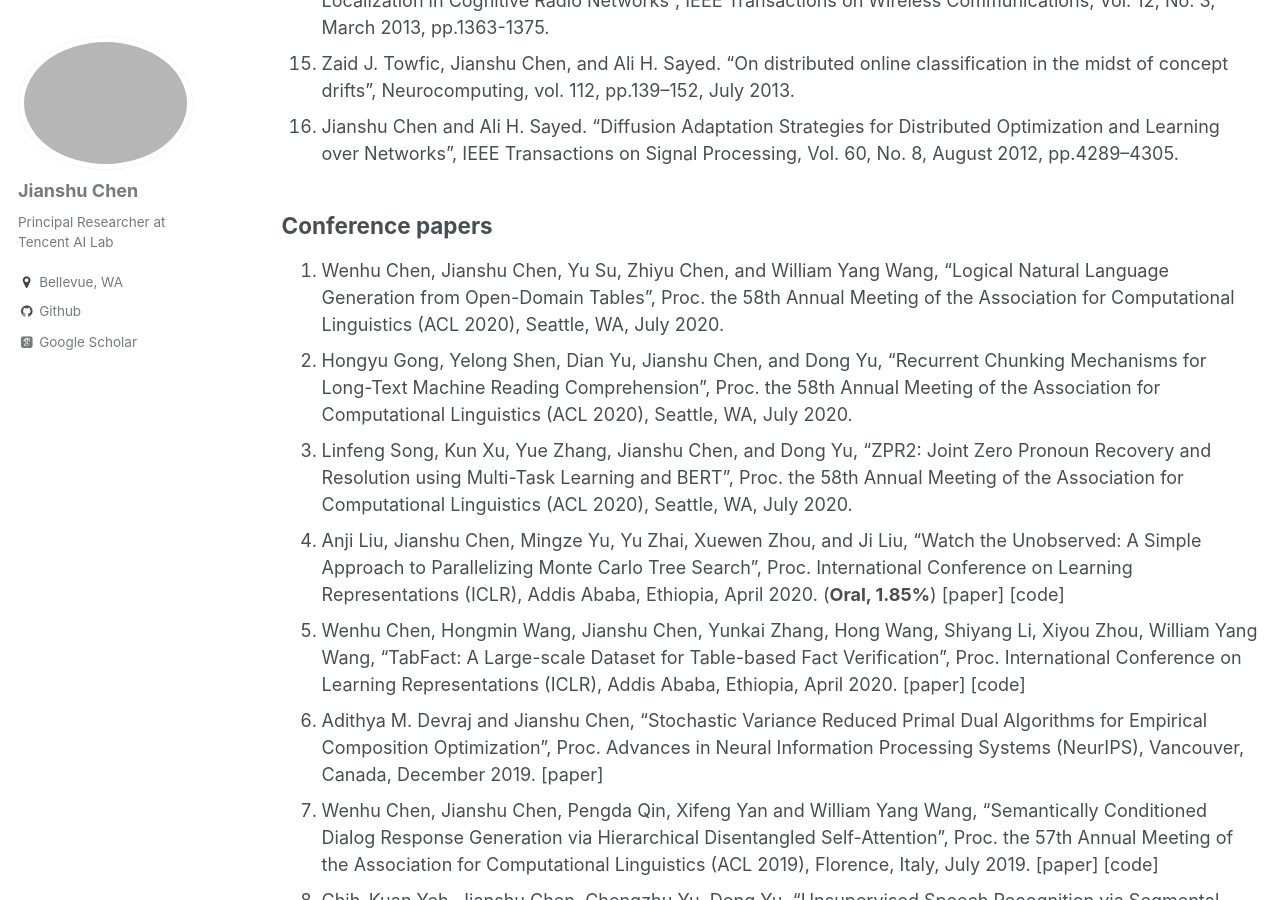
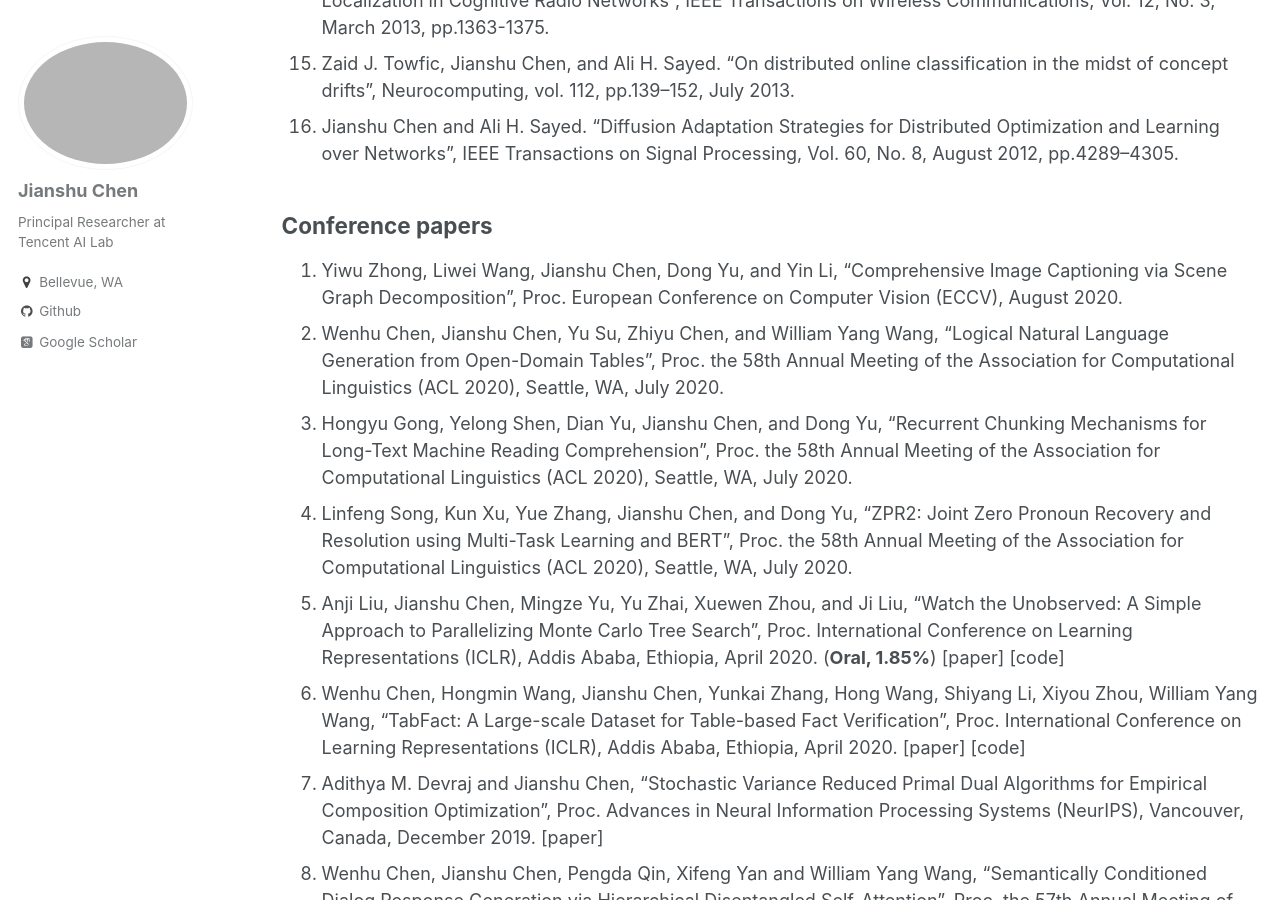
Before and after one commit to chenjianshu/chenjianshu.github.io, a Jekyll site: the page built from _pages/publications.md, in a window 1280 px wide and 900 px high, scrolled down 1257 px. Built offline with Jekyll 4.4.1, drawn with Linux system fonts in a browser that asks for light colours; some web fonts are replaced.

Commit message:
update publication

```diff
--- a/_pages/publications.md
+++ b/_pages/publications.md
@@ -24,6 +24,7 @@ author_profile: true
 1. Jianshu Chen and Ali H. Sayed. “Diffusion Adaptation Strategies for Distributed Optimization and Learning over Networks”, IEEE Transactions on Signal Processing, Vol. 60, No. 8, August 2012, pp.4289–4305.
 
 ## Conference papers ##
+1. Yiwu Zhong, Liwei Wang, Jianshu Chen, Dong Yu, and Yin Li, “Comprehensive Image Captioning via Scene Graph Decomposition”, Proc. European Conference on Computer Vision (ECCV), August 2020.
 1. Wenhu Chen, Jianshu Chen, Yu Su, Zhiyu Chen, and William Yang Wang, “Logical Natural Language Generation from Open-Domain Tables”, Proc. the 58th Annual Meeting of the Association for Computational Linguistics (ACL 2020), Seattle, WA, July 2020.
 1. Hongyu Gong, Yelong Shen, Dian Yu, Jianshu Chen, and Dong Yu, “Recurrent Chunking Mechanisms for Long-Text Machine Reading Comprehension”, Proc. the 58th Annual Meeting of the Association for Computational Linguistics (ACL 2020), Seattle, WA, July 2020.
 1. Linfeng Song, Kun Xu, Yue Zhang, Jianshu Chen, and Dong Yu, “ZPR2: Joint Zero Pronoun Recovery and Resolution using Multi-Task Learning and BERT”, Proc. the 58th Annual Meeting of the Association for Computational Linguistics (ACL 2020), Seattle, WA, July 2020.
```
